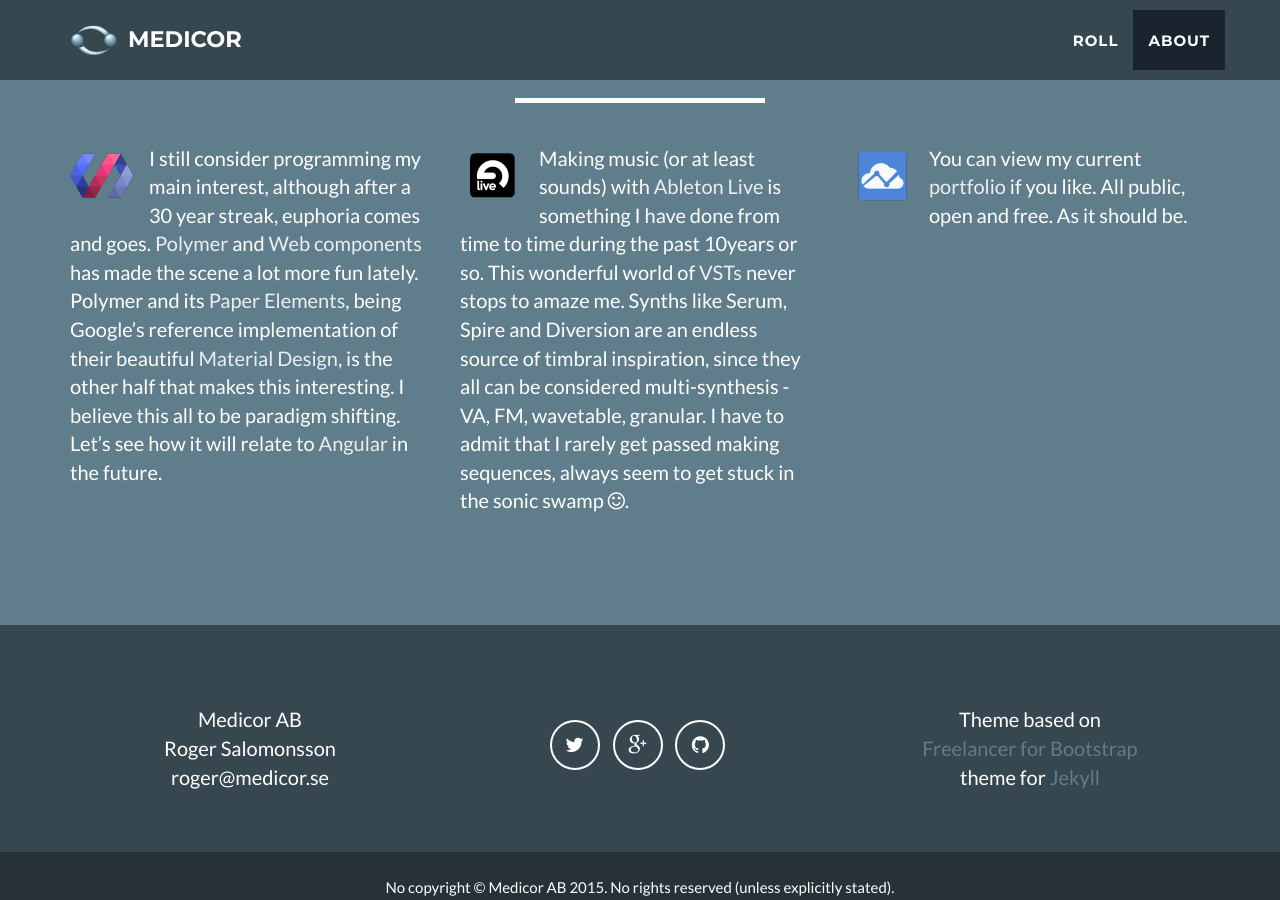
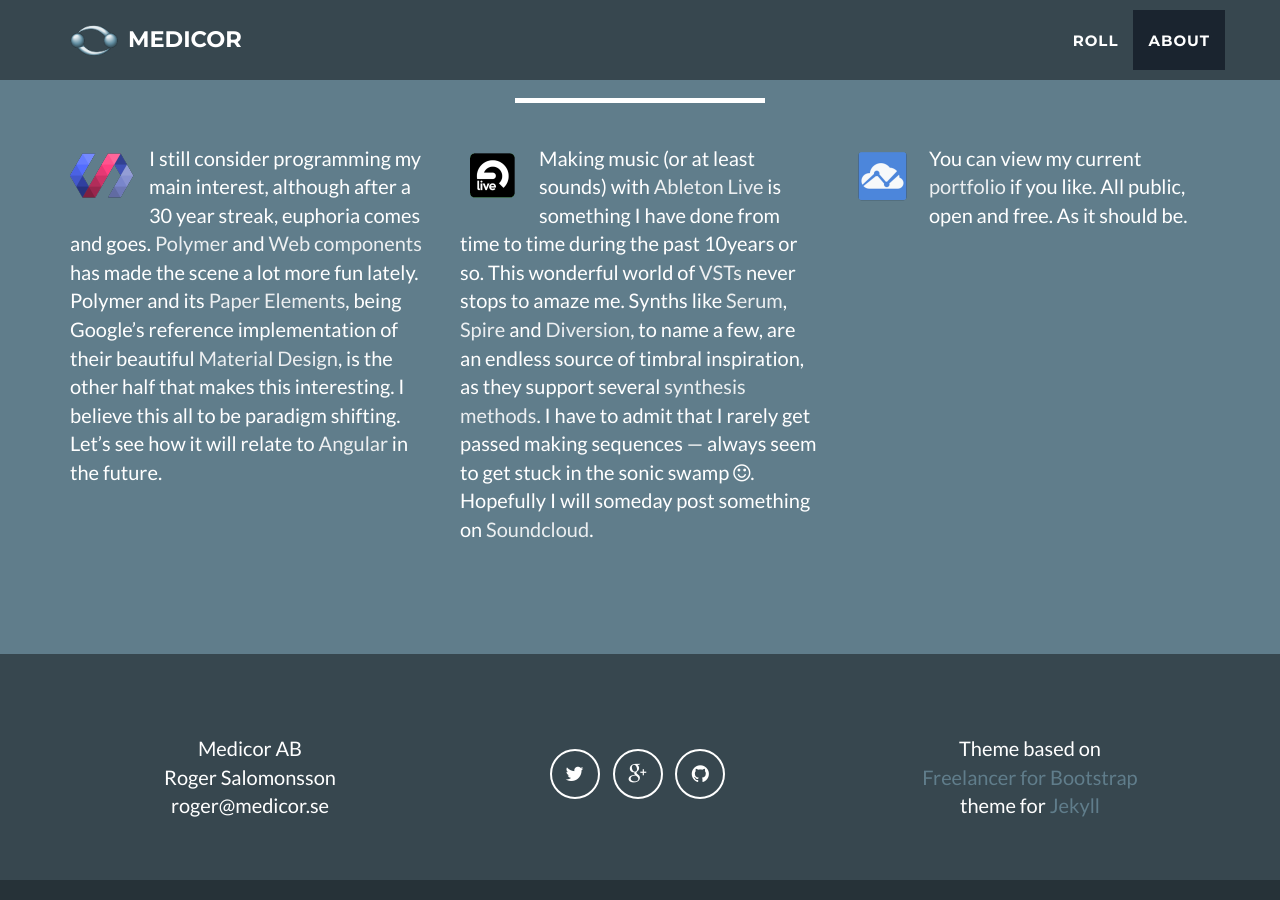
Before and after one commit to medicor/medicor.github.io, a Jekyll site: the page built from index.html, in a window 1280 px wide and 900 px high, scrolled down 1664 px. Built offline with Jekyll 4.4.1, drawn with Linux system fonts in a browser that asks for light colours; Markdown is read by kramdown in place of the engine named in the settings.

Commit message:
Published with https://stackedit.io/

```diff
--- a/_includes/about2.md
+++ b/_includes/about2.md
@@ -1,2 +1,2 @@
 <a href="https://www.ableton.com/en/live"><img src="/img/logo-ableton.png" style="float: left; margin: 0px 15px 15px 0px"></a>
-Making music (or at least sounds) with [Ableton Live](https://www.ableton.com/en/live) is something I have done from time to time during the past 10years or so. This wonderful world of [VSTs](https://en.wikipedia.org/wiki/Virtual_Studio_Technology) never stops to amaze me. Synths like Serum, Spire and Diversion are an endless  source of timbral inspiration, since they all can be considered multi-synthesis - VA, FM, wavetable, granular. I have to admit that I rarely get passed making sequences, always seem to get stuck in the sonic swamp <i class="fa fa-smile-o"></i>.
+Making music (or at least sounds) with [Ableton Live](https://www.ableton.com/en/live) is something I have done from time to time during the past 10years or so. This wonderful world of [VSTs](https://en.wikipedia.org/wiki/Virtual_Studio_Technology) never stops to amaze me. Synths like [Serum](https://www.xferrecords.com/products/serum), [Spire](http://reveal-sound.com/) and [Diversion](http://dmitrysches.com/diversion), to name a few, are an endless  source of timbral inspiration, as they support several [synthesis methods](https://en.wikipedia.org/wiki/Category:Sound_synthesis_types). I have to admit that I rarely get passed making sequences &mdash; always seem to get stuck in the sonic swamp <i class="fa fa-smile-o"></i>. Hopefully I will someday post something on [Soundcloud](https://soundcloud.com/4myle).
```
